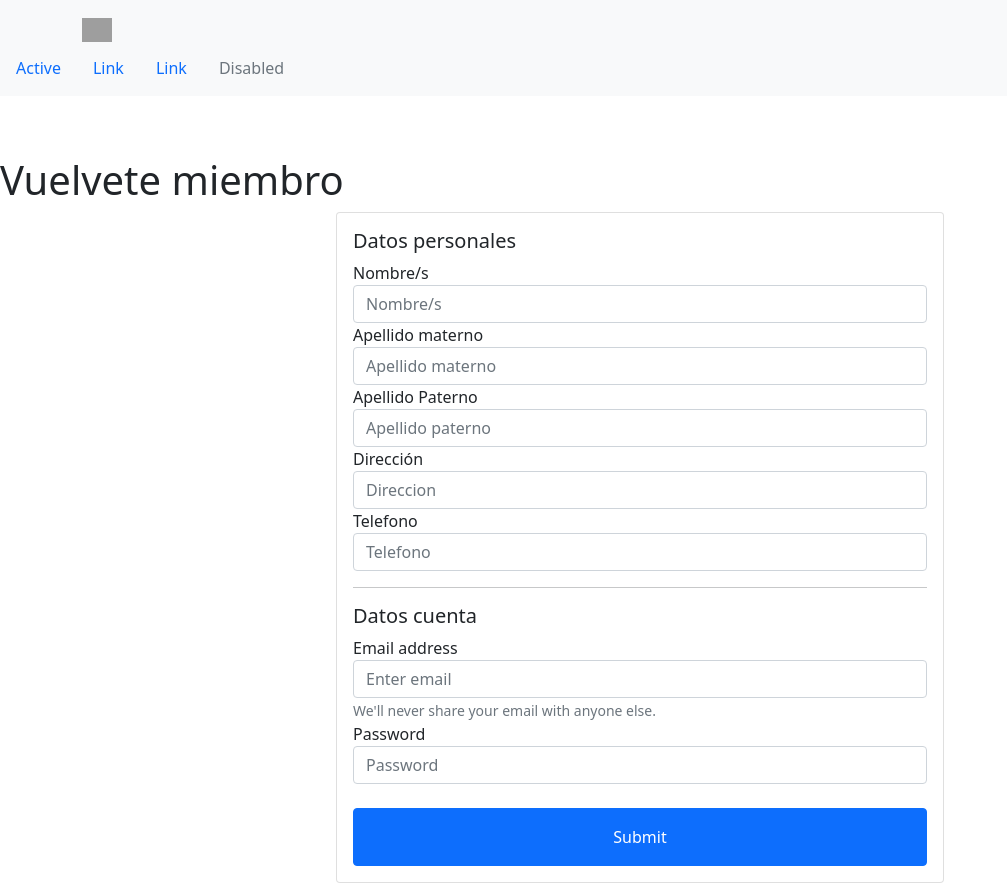
After one commit to JonathanCastilloHurtado/eshop, a PHP site: page /eshop/sign_up.php in a window 1280 px wide. The commit adds this page. Shown: the whole page, without its empty margins (0-1007 px from the left). Run offline with PHP 8.4, Linux system fonts and the light colour scheme.

```diff
--- /dev/null
+++ b/UI/navbar.html
@@ -0,0 +1,33 @@
+<!DOCTYPE html>
+<html>
+<head>
+
+  <link href="https://cdn.jsdelivr.net/npm/bootstrap@5.0.2/dist/css/bootstrap.min.css" rel="stylesheet" integrity="sha384-EVSTQN3/azprG1Anm3QDgpJLIm9Nao0Yz1ztcQTwFspd3yD65VohhpuuCOmLASjC" crossorigin="anonymous">
+
+ 	<!-- Image and text -->
+<nav class="navbar bg-light w-100">
+  <div class="container container-fluid">
+    <a class="navbar-brand" href="#">
+      <img src="/docs/5.2/assets/brand/bootstrap-logo.svg" alt="Bootstrap" width="30" height="24">
+    </a>
+  </div>
+  <ul class="nav">
+  <li class="nav-item">
+    <a class="nav-link active" aria-current="page" href="#">Active</a>
+  </li>
+  <li class="nav-item">
+    <a class="nav-link" href="#">Link</a>
+  </li>
+  <li class="nav-item">
+    <a class="nav-link" href="#">Link</a>
+  </li>
+  <li class="nav-item">
+    <a class="nav-link disabled">Disabled</a>
+  </li>
+</ul>
+</nav>
+</head>
+<body>
+
+</body>
+</html>
--- /dev/null
+++ b/sign_up.php
@@ -0,0 +1,77 @@
+<!DOCTYPE html>
+<html>
+<head>
+	<title>Unete</title>
+	<link href="https://cdn.jsdelivr.net/npm/bootstrap@5.0.2/dist/css/bootstrap.min.css" rel="stylesheet" integrity="sha384-EVSTQN3/azprG1Anm3QDgpJLIm9Nao0Yz1ztcQTwFspd3yD65VohhpuuCOmLASjC" crossorigin="anonymous">
+  <iframe src="UI/navbar.html" class ="w-100" seamless></iframe>
+
+</head>
+<body>
+	<?php
+include 'utils/connection.php';
+session_start();
+
+/*session is started if you don't write this line can't use $_Session  global variable*/
+
+ 	?>
+<H1>Vuelvete miembro</H1>
+
+
+<div class="d-flex justify-content-center ">
+  <div class="card" style="width: 38rem;">
+  <div class="card-body">
+    <h5 class="card-title">Datos personales</h5>
+
+    <form>
+
+ <div class="form-group">
+    <label for="exampleInputEmail1">Nombre/s</label>
+    <input type="email" class="form-control" id="exampleInputEmail1" aria-describedby="emailHelp" placeholder="Nombre/s">
+   </div>
+
+   <div class="form-group">
+    <label for="exampleInputEmail1">Apellido materno</label>
+    <input type="email" class="form-control" id="exampleInputEmail1" aria-describedby="emailHelp" placeholder="Apellido materno">
+   </div>
+
+   <div class="form-group">
+    <label for="exampleInputEmail1">Apellido Paterno</label>
+    <input type="email" class="form-control" id="exampleInputEmail1" aria-describedby="emailHelp" placeholder="Apellido paterno">
+   </div>
+
+
+   <div class="form-group">
+    <label for="exampleInputEmail1">Dirección</label>
+    <input type="email" class="form-control" id="exampleInputEmail1" aria-describedby="emailHelp" placeholder="Direccion">
+   </div>
+
+
+   <div class="form-group">
+    <label for="exampleInputEmail1">Telefono</label>
+    <input type="email" class="form-control" id="exampleInputEmail1" aria-describedby="emailHelp" placeholder="Telefono">
+   </div>
+<hr>
+   <!-- -->
+<h5 class="card-title">Datos cuenta</h5>
+
+  <div class="form-group">
+    <label for="exampleInputEmail1">Email address</label>
+    <input type="email" class="form-control" id="exampleInputEmail1" aria-describedby="emailHelp" placeholder="Enter email">
+    <small id="emailHelp" class="form-text text-muted">We'll never share your email with anyone else.</small>
+  </div>
+  <div class="form-group">
+    <label for="exampleInputPassword1">Password</label>
+    <input type="password" class="form-control" id="exampleInputPassword1" placeholder="Password">
+  </div>
+  <br>
+  <button type="submit" class="btn btn-primary w-100 p-3">Submit</button>
+</form>
+
+  </div>
+</div>
+</div>
+
+
+
+</body>
+</html>
```
Also changed, not shown: MyCart.php (+4 -4 lines), descripcion.php (+13 -6 lines), index.php (+10 -70 lines).
